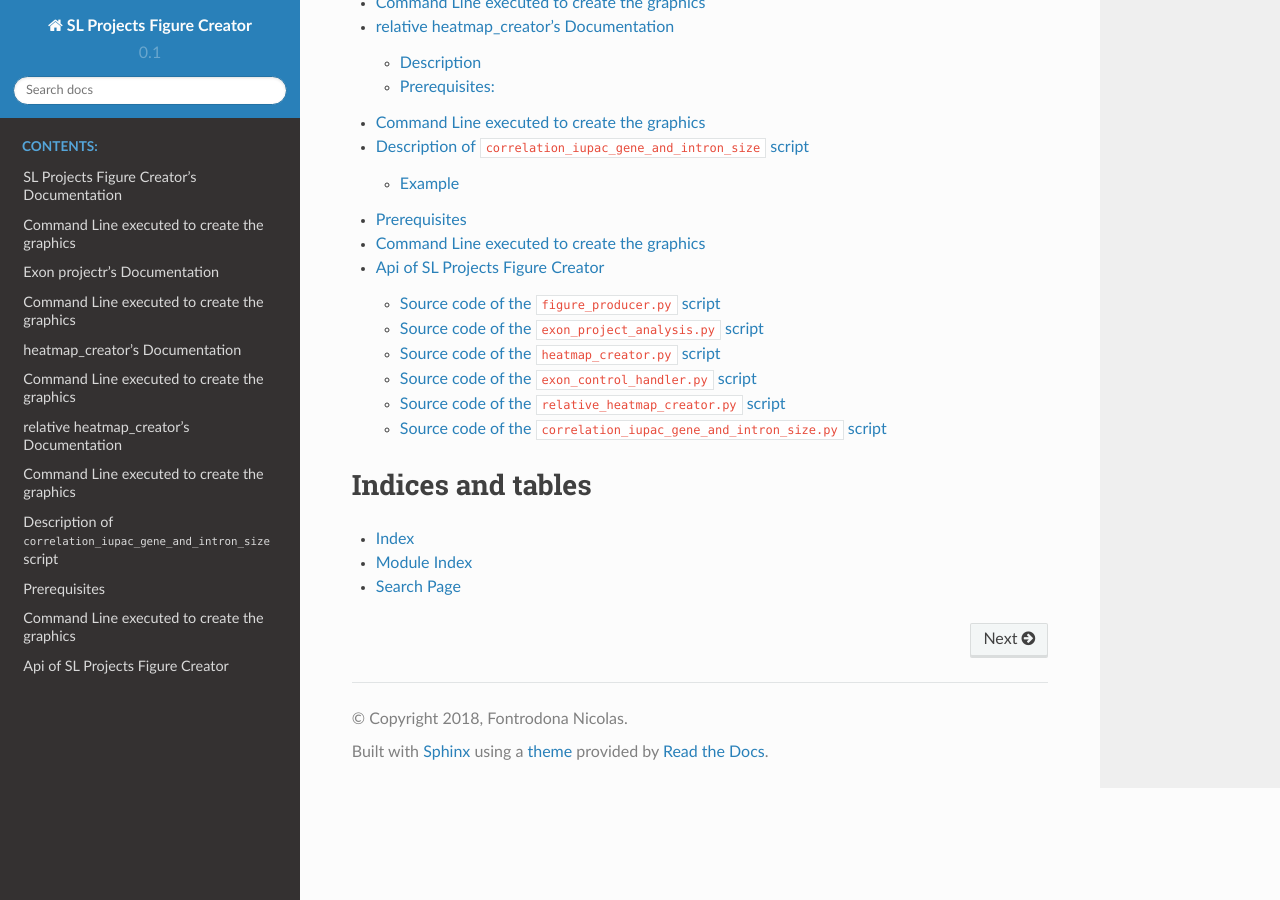
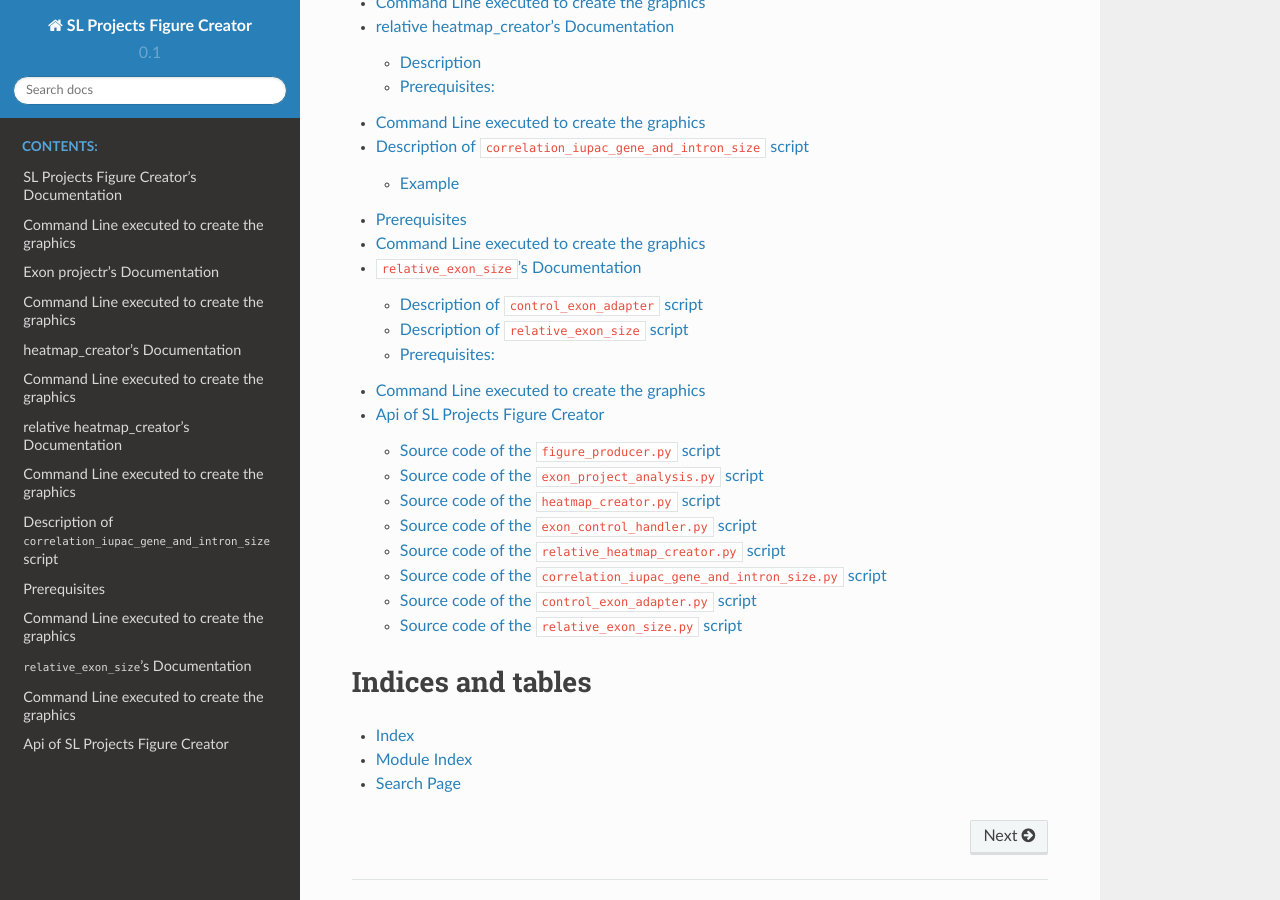
Before and after one commit to LBMC/Lemaire_et_al_2019, a Sphinx documentation site: the page built from Figure_ESA/doc/source/index.rst, in a window 1280 px wide and 900 px high, scrolled down 590 px. Built offline with Sphinx 7.4.7 and the Read the Docs theme 2.0.0, drawn with Linux system fonts in a browser that asks for light colours.

Commit message:
doc/source/ : uptating the doc

```diff
--- a/Figure_ESA/doc/source/api.rst
+++ b/Figure_ESA/doc/source/api.rst
@@ -41,3 +41,17 @@ Source code of the ``correlation_iupac_gene_and_intron_size.py`` script
 
 .. automodule:: correlation_iupac_gene_and_intron_size
   :members:
+
+
+Source code of the ``control_exon_adapter.py`` script
+------------------------------------------------------------------------
+
+.. automodule:: control_exon_adapter
+  :members:
+
+
+Source code of the ``relative_exon_size.py`` script
+------------------------------------------------------------------------
+
+.. automodule:: relative_exon_size
+  :members:
--- a/Figure_ESA/doc/source/index.rst
+++ b/Figure_ESA/doc/source/index.rst
@@ -15,6 +15,7 @@ Welcome to SL Projects Figure Creator's documentation!
    heatmap.rst
    heatmap_force_splicing_site.rst
    correlation_iupac_gene_size.rst
+   relative_exon_size.rst
    api.rst
 
 Indices and tables
--- /dev/null
+++ b/Figure_ESA/doc/source/relative_exon_size.rst
@@ -0,0 +1,60 @@
+``relative_exon_size``'s Documentation
+============================================
+
+Description of ``control_exon_adapter`` script
+----------------------------------------------
+
+This script uses the ``control_exon_adapter`` script.
+
+The ``control_exon_adapter`` script allows to adapt the control dictionary file by adding 3 columns to it:
+
+  * ``rel_exon_intron_up``: this column is calculated with by dividing each exon_size by the upstream_intron_size for every control exons. Then the median of those values is computed.
+  * ``rel_exon_intron_down``: this column is calculated with by dividing each exon_size by the downstream_intron_size for every control exons. Then the median of those values is computed.
+  * ``rel_exon_introns`` : this column is calculated with by dividing each exon_size by the average size of the downstream_intron and the upstream intron for every control exons. Then the median of those values is computed.
+
+Description of ``relative_exon_size`` script
+----------------------------------------------
+
+This script aims, to cluster exons regulated by every **splicing lore project** or **splicing factor** by the following caracteristics :
+
+  *  ``rel_exon_intron_up`` (same things for control exons in ``control_exon_adapter`` script but for exons regulated in a given splicing lore project)
+  * ``rel_exon_intron_down``  (same things for control exons in ``control_exon_adapter`` script but for exons regulated in a given splicing lore project)
+  * ``rel_exon_introns``  (same things for control exons in ``control_exon_adapter`` script but for exons regulated in a given splicing lore project)
+
+
+For a given characteristic :math:`X` the relative median is calculated as follow:
+
+.. math::
+
+  relative\_median = \frac{median(X_{obs}) - median(X_{ctrl})}{median(X_{ctrl})}
+
+Where:
+  * :math:`X_{obs} = \{ {X_{{obs}_1}, ..., X_{{obs}_n}} \}`  where :math:`X_{{obs}_i}` is the value of :math:`X` for the exon :math:`i` of the interest sets of exons.
+  * :math:`X_{ctrl} = \{{X_{{ctrl}_1}, ..., X_{{ctrl}_m}}\}`  where :math:`X_{{ctrl}_j}` is the value of :math:`X` for the exon :math:`j` of the interest sets of exons.
+
+
+Each dendrogram was computed using an **Enclidean distance matrix** and a **complete linkage clustering**.
+For more information see :
+
+  * `Euclidean distance matrix <https://en.wikipedia.org/wiki/Euclidean_distance_matrix>`_
+  * `Complete-linkage clustering <https://en.wikipedia.org/wiki/Complete-linkage_clustering>`_
+
+
+Prerequisites:
+--------------
+
+This program uses `python <https://www.python.org>`_ version ``3.5`` and this following dependencies:
+  * ``figure_producer`` : This script should be present in ``src`` folder of the project directory
+  * ``exon_control_adapter`` : This script should be present in ``src`` folder of the project directory
+  * `os <https://docs.python.org/3.5/library/os.html>`_
+  * `numpy <http://www.numpy.org/>`_
+  * `sys <https://docs.python.org/3.5/library/sys.html>`_
+
+
+Command Line executed to create the graphics
+============================================
+
+
+.. code:: bash
+
+  python3 src/relative_exon_size.py
```
